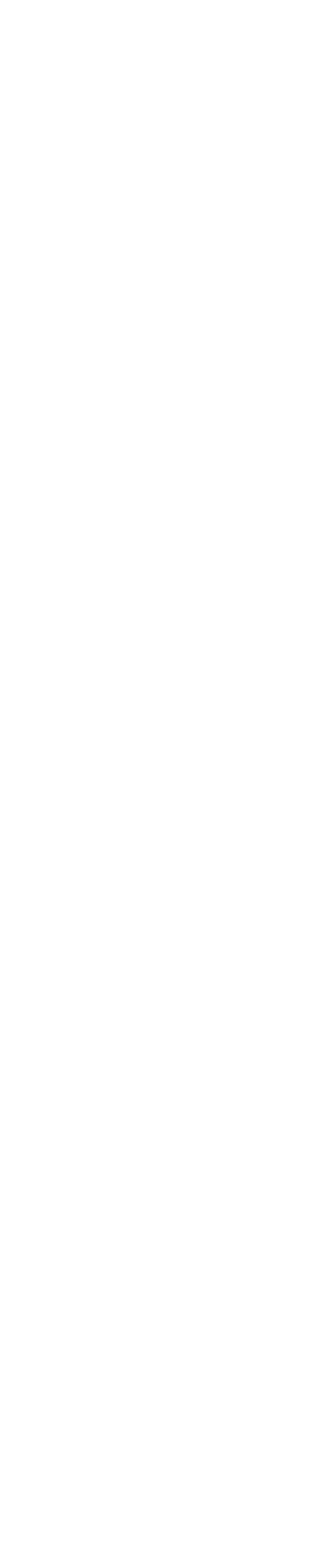
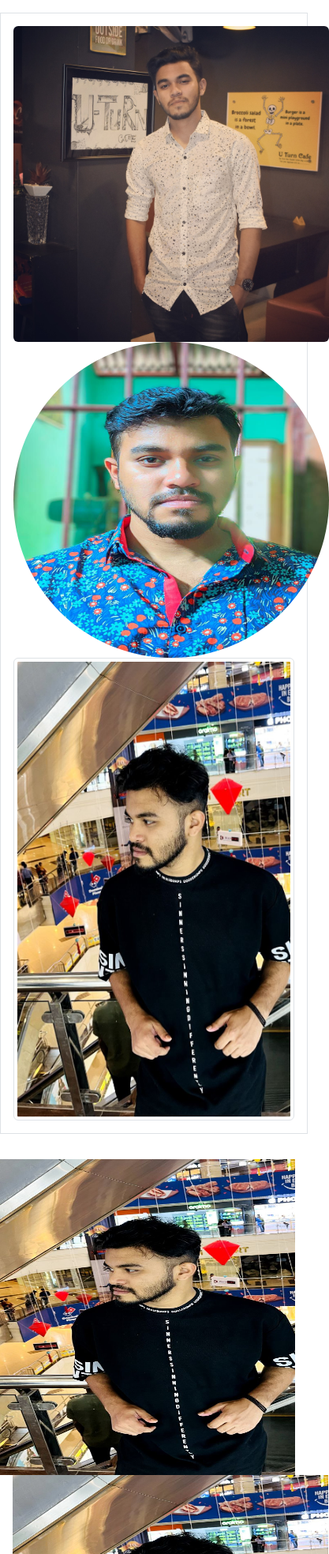
Before and after one commit to Hasib2202/Bootstrap_5, a plain HTML site: page Bootstrap Learning/BS5Image.html in a window 390 px wide. Shown: the top 1968 px of the page at 79% size, 417 px wide, since content can reach past the window. Before the commit the page ends 844 px from the top, so only its background shows below. Drawn offline with nearby package versions, Linux system fonts and the light colour scheme.

Commit message:
BS5Image

```diff
--- a/Bootstrap Learning/BS5Image.html
+++ b/Bootstrap Learning/BS5Image.html
@@ -1,8 +1,8 @@
 <!DOCTYPE html>
 <html lang="en">
-<head>
-    <meta charset="UTF-8">
-    <meta name="viewport" content="width=device-width, initial-scale=1.0">
+  <head>
+    <meta charset="UTF-8" />
+    <meta name="viewport" content="width=device-width, initial-scale=1.0" />
     <!-- Latest compiled and minified CSS -->
     <link
       href="https://cdn.jsdelivr.net/npm/bootstrap@5.3.3/dist/css/bootstrap.min.css"
@@ -12,8 +12,60 @@
     <!-- Latest compiled JavaScript -->
     <script src="https://cdn.jsdelivr.net/npm/bootstrap@5.3.3/dist/js/bootstrap.bundle.min.js"></script>
     <title>Document</title>
-</head>
-<body>
+  </head>
+  <body>
+    <div class="container-xl border p-3 my-3">
+      <div class="row">
+        <div class="col-sm-6">
+          <img
+            src="/Bootstrap Learning/image/93292167_2602679813386612_193739.jpg"
+            class="rounded"
+            width="400"
+            height="400"
+            alt="Hasib"
+          />
+        </div>
+        <div class="col-sm-6">
+          <img
+            src="/Bootstrap Learning/image/10.jpg"
+            alt="Hasib"
+            class="rounded-circle"
+            width="400"
+            height="400"
+          />
+        </div>
 
-</body>
+        <div class="col-sm-6">
+            <img
+              src="/Bootstrap Learning/image/4.jpg"
+              alt="Hasib"
+              class="img-thumbnail"
+              width="400"
+              height="400"
+            />
+          </div>
+      </div>
+
+
+    </div>
+
+    <div class="container-lg  my-3 p-3">
+
+            <img
+              src="/Bootstrap Learning/image/4.jpg"
+              alt="Hasib"
+              class="float-end"
+              width="400"
+              height="400"
+            />
+
+            <img
+              src="/Bootstrap Learning/image/4.jpg"
+              alt="Hasib"
+              class="float-start"
+              width="400"
+              height="400"
+            />
+    </div>
+  </body>
 </html>
```
Also changed, not shown: Bootstrap Learning/image/1.jpg (added), Bootstrap Learning/image/10.jpg (added), Bootstrap Learning/image/4.jpg (added), Bootstrap Learning/image/6.jpg (added), Bootstrap Learning/image/93292167_2602679813386612_193739.jpg (added).
